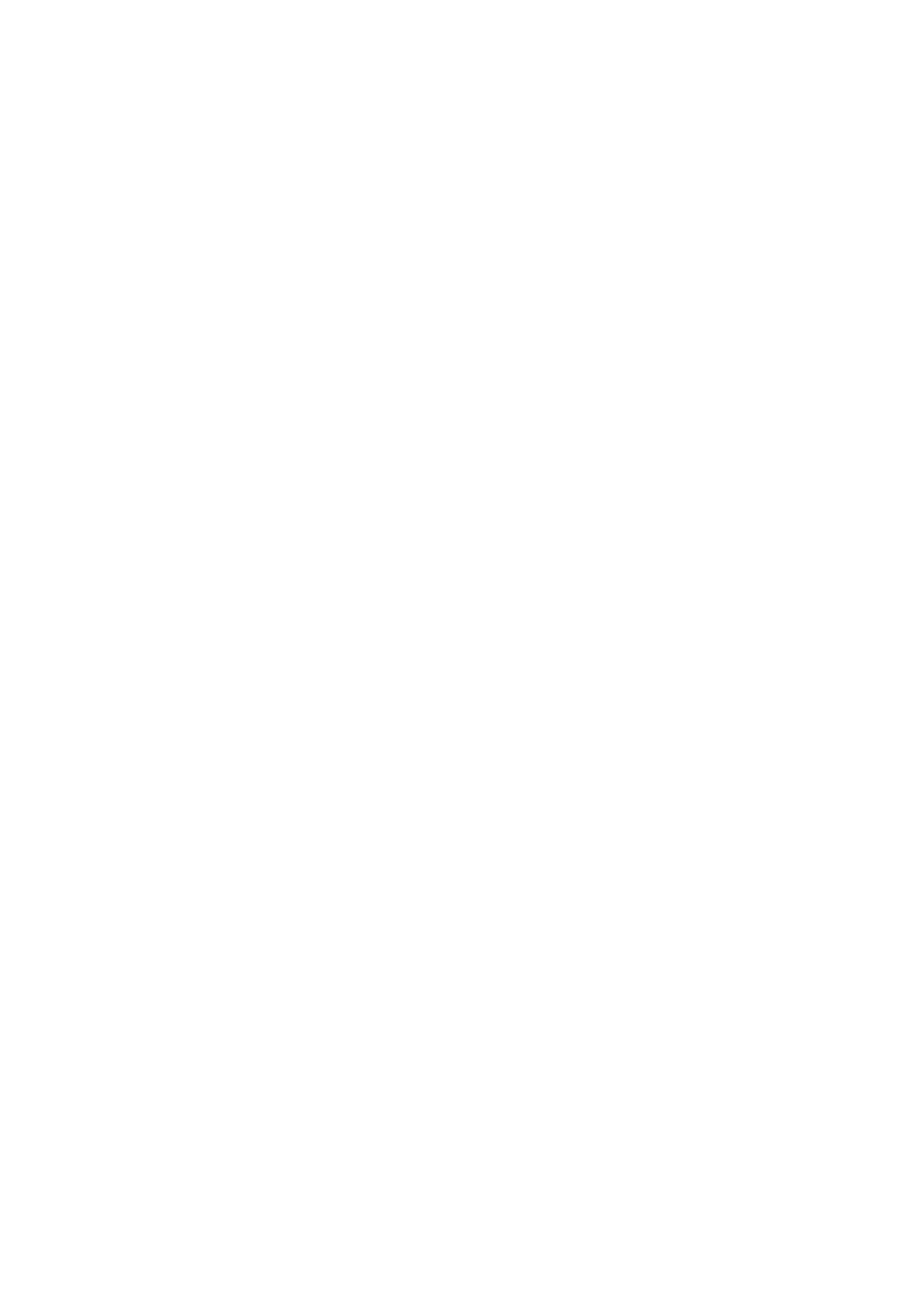
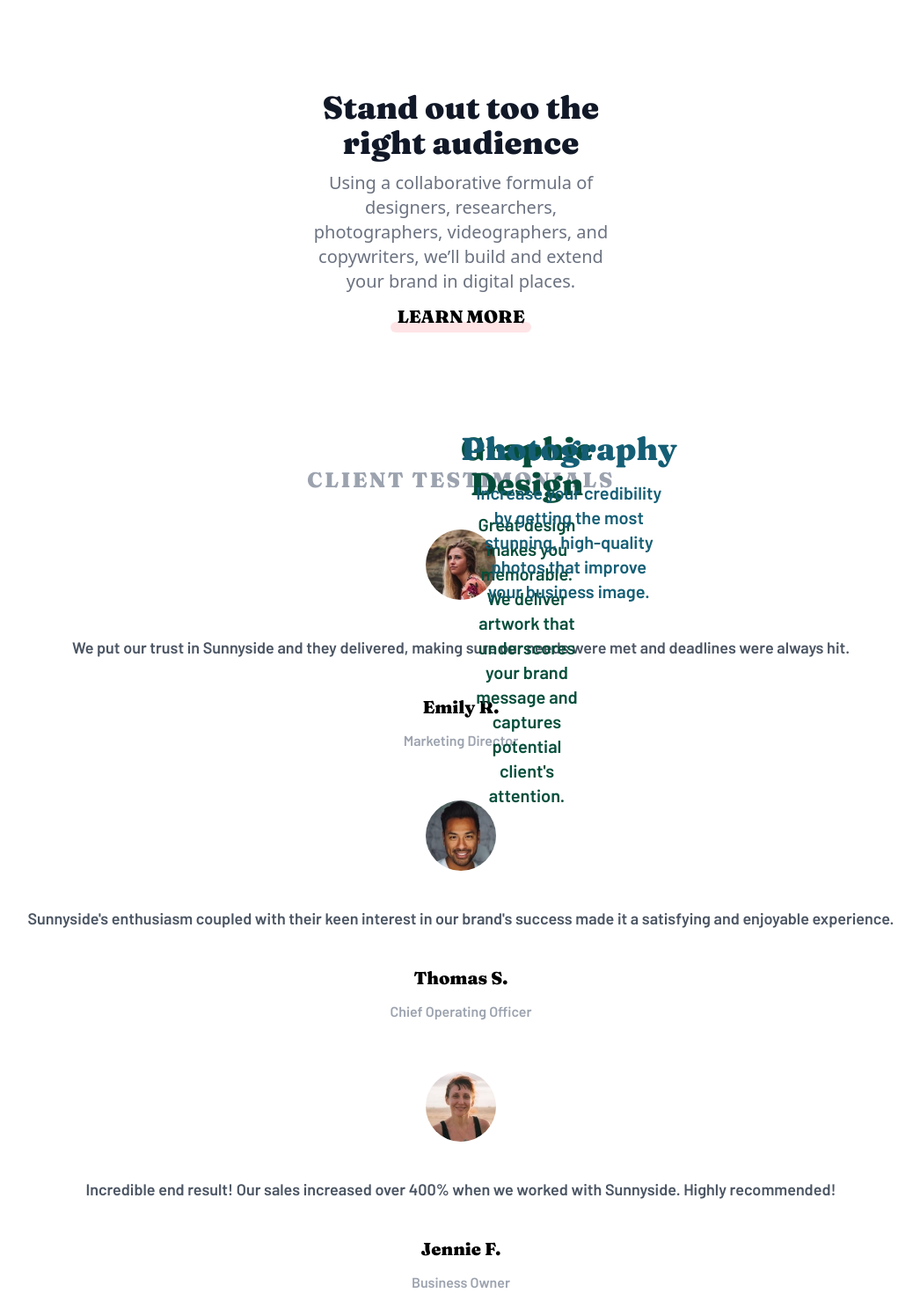
Before and after one commit to timbosTours/Frontend-Mentor-Sunnyside-Agency, a Next.js app: page / in a window 1280 px wide. Shown: the part 1157-2627 px from the top of the page at 88% size, without its empty margins (116-1162 px from the left). Before the commit the page ends 1511 px from the top, so only its background shows below. Built offline with nearby package versions, Linux system fonts and the light colour scheme.

Commit message:
main content/testimonials for mobile

```diff
--- a/components/Banner.tsx
+++ b/components/Banner.tsx
@@ -25,7 +25,7 @@ function Banner() {
                     width={2000}
                     height={1000}
                 />
-                    <h1 className="banner-heading leading-tight uppercase text-6xl text-center text-white absolute top-1/4 "> we are <br /> creatives</h1>
+                    <h1 className="banner-heading leading-tight uppercase text-6xl text-center  text-white absolute top-1/4 "> we are <br /> creatives</h1>
                 <img className="absolute h-44 top-1/2 lg:h-60" src="/images/icon-arrow-down.svg" alt="down arrow" />
             </header>
         </div>
--- a/components/Content.tsx
+++ b/components/Content.tsx
@@ -1,19 +1,33 @@
 import React from 'react'
-import { Fraunces } from '@next/font/google'
+import { Barlow, Fraunces } from '@next/font/google'
 import Link from 'next/link'
-
-
-// TO DO!!!!
-        // - move and border radius underline on learn more link.
+import UnderlineYellow from './UnderlineYellow'
+import UnderlineRose from './UnderlineRose'
+import Image from 'next/image'
+import Testimonials from './Testimonials'
 
 
 const fraunces = Fraunces({
     weight: ['900'],
     subsets: ['latin']
 })
+
+const barlow = Barlow({
+    weight: ['600'],
+    subsets: ['latin']
+})
+
 function Content() {
     return (
-    <section className="h-96 w-96 text-center">
+        <>
+            <Image
+            className="md:hidden"
+            src='/images/mobile/image-transform.jpg'
+            alt="egg"
+            width={800}
+            height={1000}
+        />
+    <section className="h-96 w-96 text-center m-20 mb-1">
             <div className={"text-gray-900 text-4xl weight"}>
             <h1 className={fraunces.className}>Transform your <br /> brand</h1>
             </div>
@@ -21,11 +35,64 @@ function Content() {
     Engage your clients through compelling visuals that do most of the marketing for you.</p>
             <div className={fraunces.className}>
             <Link
-                className="text-xl underline decoration-yellow-200 decoration-8"
-                href="/about"
-            >LEARN MORE</Link>
+                className="text-xl"
+                    href="/about"
+                >LEARN MORE</Link>
+                <UnderlineYellow/>
             </div>
-        </section>
+            </section>
+            <Image
+            className="md:hidden"
+            src='/images/mobile/image-stand-out.jpg'
+            alt="egg"
+            width={800}
+            height={1000}
+            />
+            <section className="h-96 w-96 text-center m-20 mb-1">
+            <div className={"text-gray-900 text-4xl weight"}>
+            <h1 className={fraunces.className}>Stand out too the <br /> right audience</h1>
+            </div>
+            <p className="m-3 text-gray-500 text-xl"> Using a collaborative formula of designers, researchers, photographers, videographers, and copywriters, we’ll build and extend your brand in digital places. </p>
+            <div className={fraunces.className}>
+            <Link
+                className="text-xl"
+                    href="/about"
+                >LEARN MORE</Link>
+                <UnderlineRose/>
+            </div>
+            </section>
+            <div className="relative">
+            <Image
+                className="md:hidden"
+            src='/images/mobile/image-graphic-design.jpg'
+            alt="egg"
+            width={800}
+            height={1000}
+                />
+                <div className="absolute top-3/4 text-center text-4xl text-emerald-900">
+                    <h1 className={fraunces.className}>Graphic Design</h1>
+                    <div className={barlow.className}>
+                        <p className="text-xl m-3">Great design makes you memorable. We deliver artwork that underscores your brand message and captures potential client's attention.</p>
+                    </div>
+                </div>
+            </div>
+            <div className="relative">
+            <Image
+                className="md:hidden"
+            src='/images/mobile/image-photography.jpg'
+            alt="egg"
+            width={800}
+            height={1000}
+                />
+                <div className="absolute top-3/4 text-center text-4xl text-cyan-800">
+                    <h1 className={fraunces.className}>Photography</h1>
+                    <div className={barlow.className}>
+                        <p className="text-xl m-4">  Increase your credibility by getting the most stunning, high-quality photos that improve your business image.</p>
+                    </div>
+                </div>
+            </div>
+        <Testimonials/>
+        </>
     )
 }
 
--- /dev/null
+++ b/components/Testimonials.tsx
@@ -0,0 +1,81 @@
+import { Fraunces, Barlow } from '@next/font/google'
+import React from 'react'
+import Image from 'next/image'
+
+const fraunces = Fraunces({
+    weight: ['900'],
+    subsets: ['latin']
+})
+
+const barlow = Barlow({
+    weight: ['600'],
+    subsets: ['latin']
+})
+
+function Testimonials() {
+    return (
+        <div className="text-center">
+            <div className={fraunces.className}>
+                <h1 className="text-2xl tracking-widest m-10 text-gray-400">CLIENT TESTIMONIALS</h1>
+            </div>
+            <Image
+                    className="m-auto rounded-full mt-8"
+                    src={"/images/image-emily.jpg"}
+                    alt={'header image'}
+                    width={80}
+                    height={80}
+            />
+            <div>
+                <div className={barlow.className}>
+                    <p className="m-10 text-gray-600 text-lg">We put our trust in Sunnyside and they       delivered, making sure our needs were met and deadlines were always hit.</p>
+                </div>
+                <div className={fraunces.className}>
+                    <h2 className="text-xl m-3">Emily R.</h2>
+                </div>
+                <div className={barlow.className}>
+                    <h3 className="text-gray-400">Marketing Director</h3>
+                </div>
+            </div>
+            <Image
+                    className="m-auto rounded-full mt-14"
+                    src={"/images/image-thomas.jpg"}
+                    alt={'header image'}
+                    width={80}
+                    height={80}
+            />
+            <div>
+                <div className={barlow.className}>
+                    <p className="m-10 text-gray-600 text-lg">Sunnyside's enthusiasm coupled with their keen interest in our brand's success made it a satisfying and enjoyable experience.</p>
+                </div>
+                <div className={fraunces.className}>
+                    <h2 className="text-xl m-3">Thomas S.</h2>
+                </div>
+                <div className={barlow.className}>
+                    <h3 className="text-gray-400">Chief Operating Officer</h3>
+                </div>
+            </div>
+            <Image
+                    className="m-auto rounded-full mt-14"
+                    src={"/images/image-jennie.jpg"}
+                    alt={'header image'}
+                    width={80}
+                    height={80}
+            />
+            <div>
+                <div className={barlow.className}>
+                    <p className="m-10 text-gray-600 text-lg">Incredible end result! Our sales increased over 400% when we worked with Sunnyside. Highly recommended!
+</p>
+                </div>
+                <div className={fraunces.className}>
+                    <h2 className="text-xl m-3">Jennie F.</h2>
+                </div>
+                <div className={barlow.className}>
+                    <h3 className="text-gray-400">Business Owner</h3>
+                </div>
+            </div>
+
+        </div>
+    )
+}
+
+export default Testimonials
--- /dev/null
+++ b/components/UnderlineRose.tsx
@@ -0,0 +1,13 @@
+import React from 'react'
+
+// custom component to make underline with a border radius
+
+function UnderlineRose() {
+    return (
+    <div className="w-40 mx-auto -mt-2">
+    <div className="h-3 bg-rose-100 rounded-md"></div>
+</div>
+    )
+}
+
+export default UnderlineRose
--- /dev/null
+++ b/components/UnderlineYellow.tsx
@@ -0,0 +1,13 @@
+import React from 'react'
+
+// custom component to make underline with a border radius
+
+function UnderlineYellow() {
+    return (
+    <div className="w-40 mx-auto -mt-2">
+    <div className="h-3 bg-yellow-100 rounded-md"></div>
+</div>
+    )
+}
+
+export default UnderlineYellow
--- a/pages/index.tsx
+++ b/pages/index.tsx
@@ -21,14 +21,9 @@ export default function Home() {
         <Navbar/>
         <Banner/>
       <main className={styles.main} >
-        <Image
-            className="md:hidden"
-            src='/images/mobile/image-transform.jpg'
-            alt="egg"
-            width={800}
-            height={1000}
-        />
-        <Content/>
+
+        <Content />
+
       </main>
     </>
   )
```
